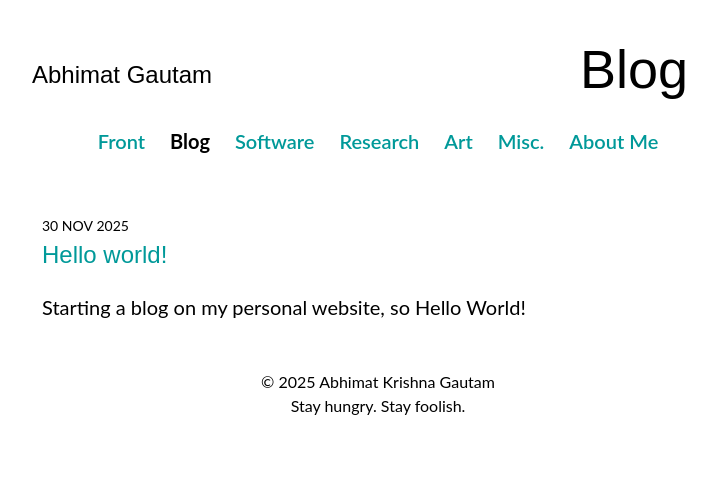
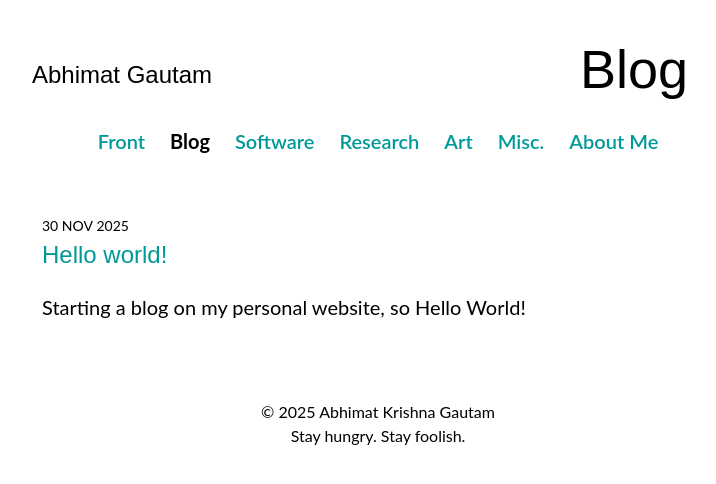
Before and after one commit to abhimat/abhimat.github.io, a Jekyll site: the page built from blog/index.md, in a window 1280 px wide. Shown: the top 484 px of the page, without its empty margins (262-978 px from the left). Built offline with Jekyll 4.4.1, drawn with Linux system fonts in a browser that asks for light colours; some web fonts are replaced.

Commit message:
Update blog layout

```diff
--- a/_sass/globular/_layout.scss
+++ b/_sass/globular/_layout.scss
@@ -208,12 +208,14 @@
 }
 
 .post-list {
+  > li {
+    margin-bottom: $spacing-unit;
+  }
+
   margin-left: 0;
   list-style: none;
 
-  > li {
-    margin-bottom: $spacing-unit;
-  }
+
 }
 
 .post-meta {
--- a/assets/css/style.scss
+++ b/assets/css/style.scss
@@ -564,11 +564,12 @@ table.sponsor td h3, h4 {
 /* Blog Home Page Styles */
 ul.post-list{
 	margin: 0;
+	> li {
+		margin-bottom: $spacing-unit;
+		list-style: none;
+	}
 }
 
-.post-list li{
-	list-style: none;
-}
 span.post-meta{
 	font-variant: all-small-caps;
 }
```
